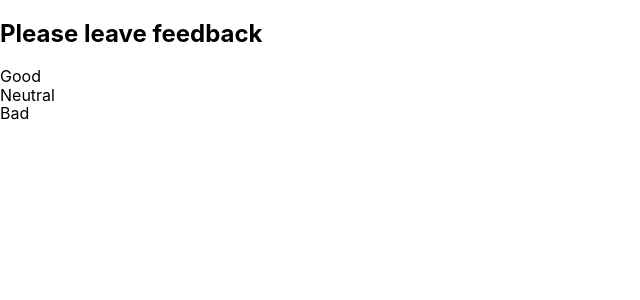
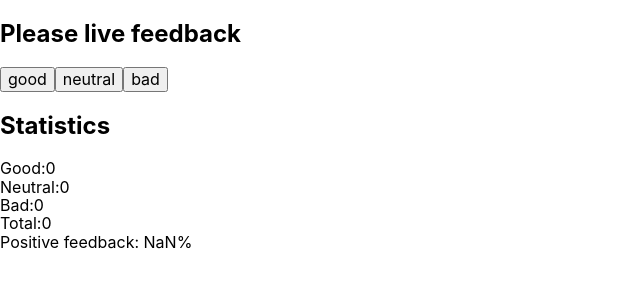
Before and after one commit to katushka211/goit-react-hw-02-feedback, a React (Create React App) app: page / in a window 1280 px wide. Shown: the top 300 px of the page, without its empty margins (0-640 px from the left). Built offline with nearby package versions, Linux system fonts and the light colour scheme.

Commit message:
add task-01

```diff
--- a/src/components/App.jsx
+++ b/src/components/App.jsx
@@ -1,5 +1,8 @@
 import { Component } from 'react';
 import { GlobalStyle } from './GlobalStyle';
+import { Section } from './Section/Section';
+import { FeedbackButtons } from './Feedback/Feedback';
+import { StatisticsInfo } from './Statistics/Statistics';
 export class App extends Component {
   state = {
     good: 0,
@@ -7,22 +10,43 @@ export class App extends Component {
     bad: 0,
   };
 
-  // countTotalFeedback()
+  handleIncrement = value => {
+    this.setState(prevState => {
+      return { [value]: prevState[value] + 1 };
+    });
+  };
 
-  // countPositiveFeedbackPercentage(){}
+  countTotalFeedback = () => {
+    const { good, neutral, bad } = this.state;
+    return good + neutral + bad;
+  };
+
+  countPositiveFeedbackPercentage = () => {
+    const { good } = this.state;
+    return Math.round((good / this.countTotalFeedback()) * 100);
+  };
 
   render() {
+    const { good, neutral, bad } = this.state;
+    const values = Object.keys(this.state);
     return (
       <>
         <GlobalStyle />
-        <section>
-          <h1>Please leave feedback</h1>
-          <ul>
-            <li>Good</li>
-            <li>Neutral</li>
-            <li>Bad</li>
-          </ul>
-        </section>
+        <Section title="Please live feedback">
+          <FeedbackButtons
+            values={values}
+            onAddFeedback={this.handleIncrement}
+          />
+        </Section>
+        <Section title="Statistics">
+          <StatisticsInfo
+            good={good}
+            neutral={neutral}
+            bad={bad}
+            total={this.countTotalFeedback()}
+            positivePercentage={this.countPositiveFeedbackPercentage()}
+          />
+        </Section>
       </>
     );
   }
--- /dev/null
+++ b/src/components/Feedback/Feedback.jsx
@@ -0,0 +1,13 @@
+export const FeedbackButtons = ({ values, onAddFeedback }) => {
+  return values.map(value => (
+    <button
+      onClick={() => {
+        onAddFeedback(value);
+      }}
+      type="button"
+      key={value}
+    >
+      {value}
+    </button>
+  ));
+};
--- /dev/null
+++ b/src/components/Section/Section.jsx
@@ -0,0 +1,8 @@
+export const Section = ({ title, children }) => {
+  return (
+    <section>
+      <h2>{title}</h2>
+      {children}
+    </section>
+  );
+};
--- /dev/null
+++ b/src/components/Statistics/Statistics.jsx
@@ -0,0 +1,17 @@
+export const StatisticsInfo = ({
+  good,
+  neutral,
+  bad,
+  total,
+  positivePercentage,
+}) => {
+  return (
+    <ul>
+      <li>Good:{good}</li>
+      <li>Neutral:{neutral}</li>
+      <li>Bad:{bad}</li>
+      <li>Total:{total}</li>
+      <li>Positive feedback: {positivePercentage}%</li>
+    </ul>
+  );
+};
```
